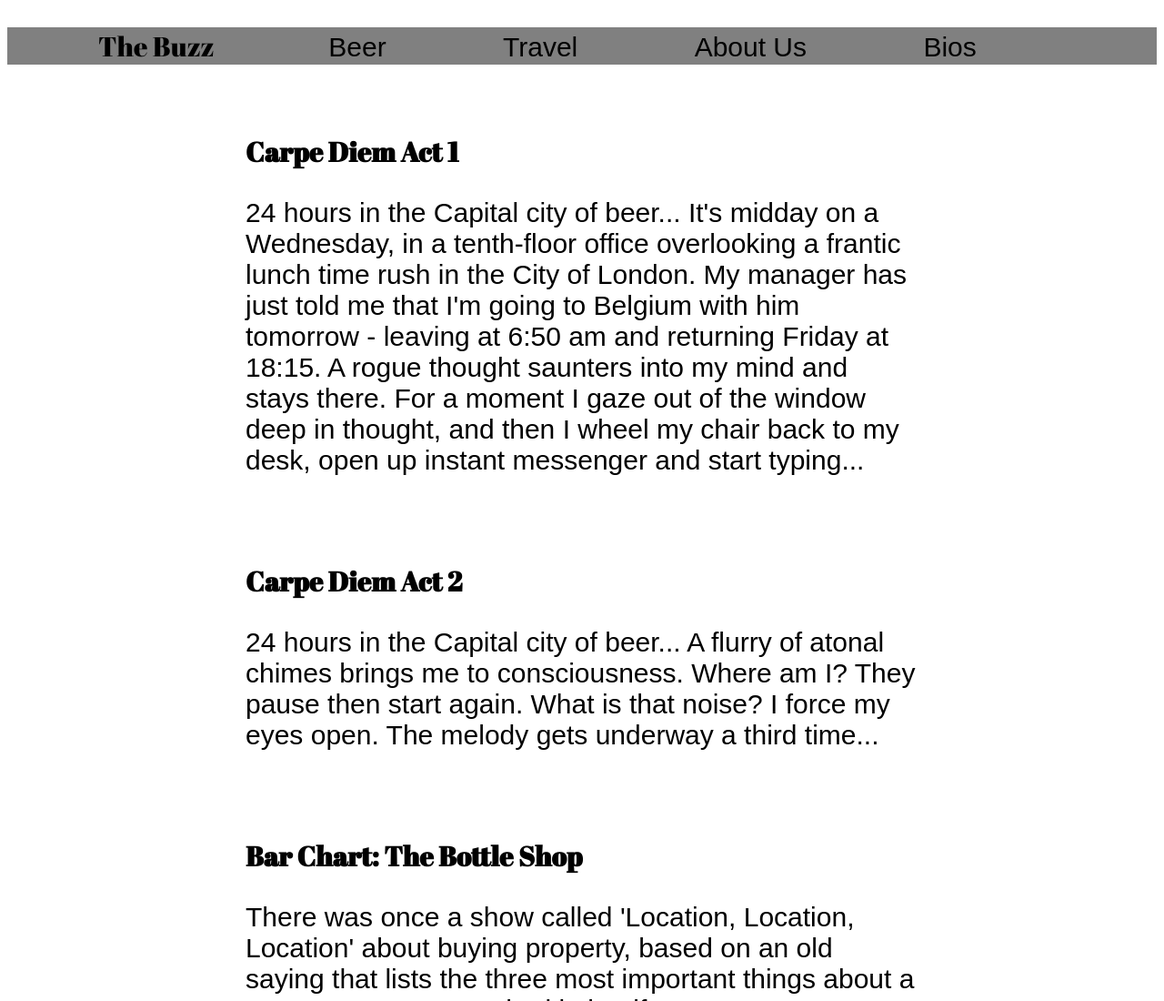
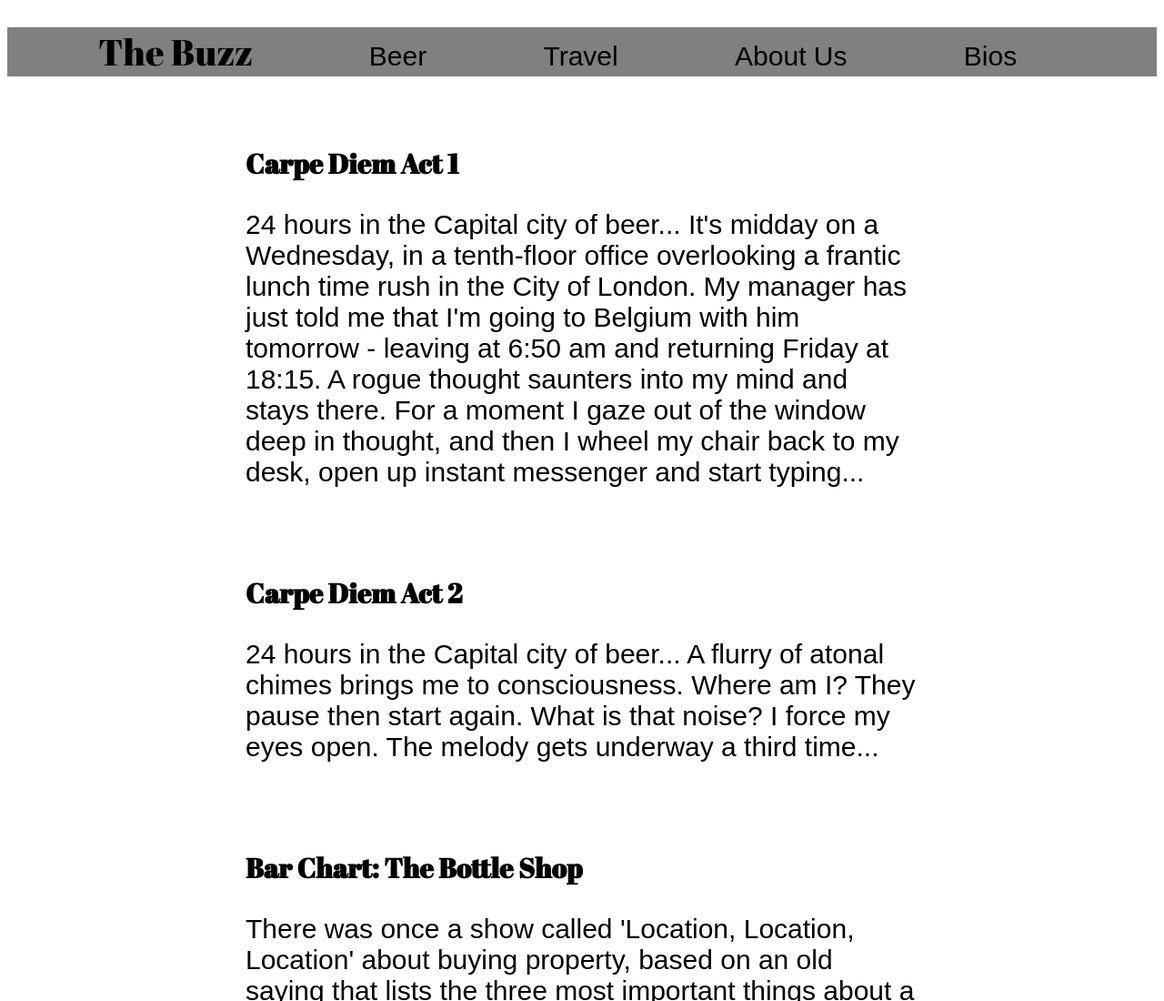
Before and after one commit to nicolaboulter/thebuzz, a plain HTML site: page homepage.html in a window 1280 px wide. Shown: the top 1100 px of the page at 91% size. Drawn offline with Linux system fonts and the light colour scheme; a web font is replaced by a local one.

Commit message:
margin title

```diff
--- a/homepage.css
+++ b/homepage.css
@@ -14,8 +14,8 @@ ul {
 
 .maintitle {
   font-family: 'Abril Fatface', cursive;
-  font-size: 40px
-  padding: 20px, 0px, 20px, 0px;
+  font-size: 40px;
+  margin: 20px, 0px, 20px, 0px;
 }
 
 
```
